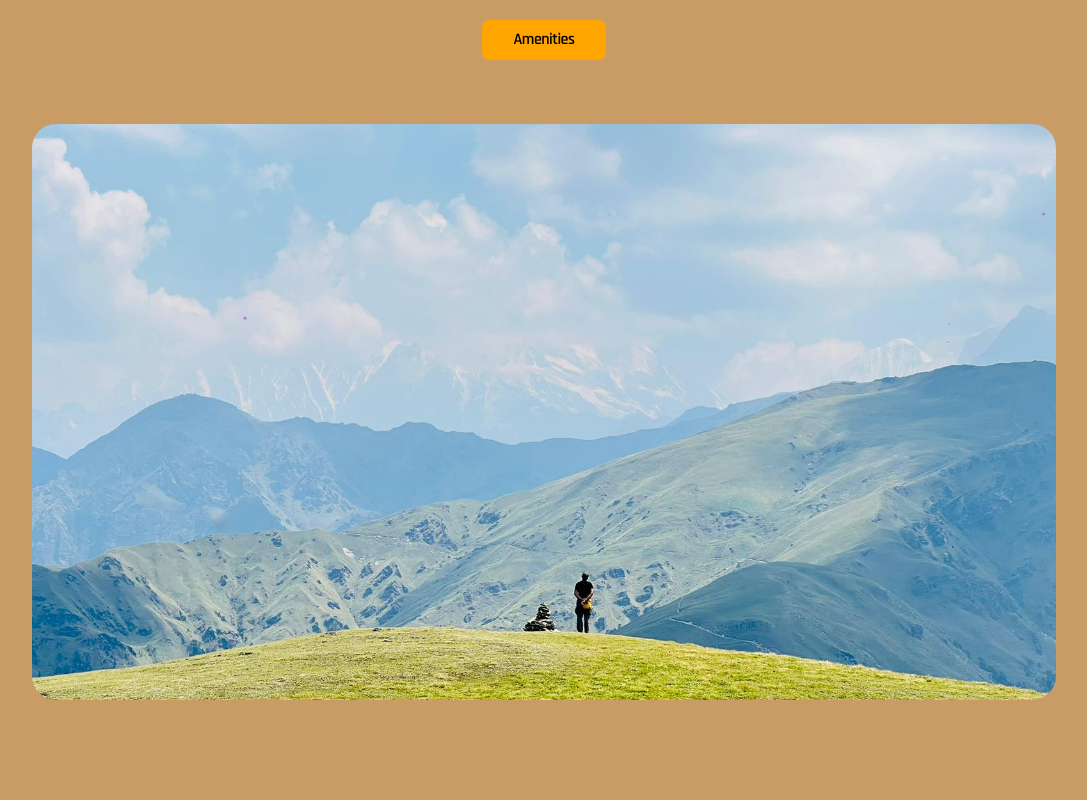
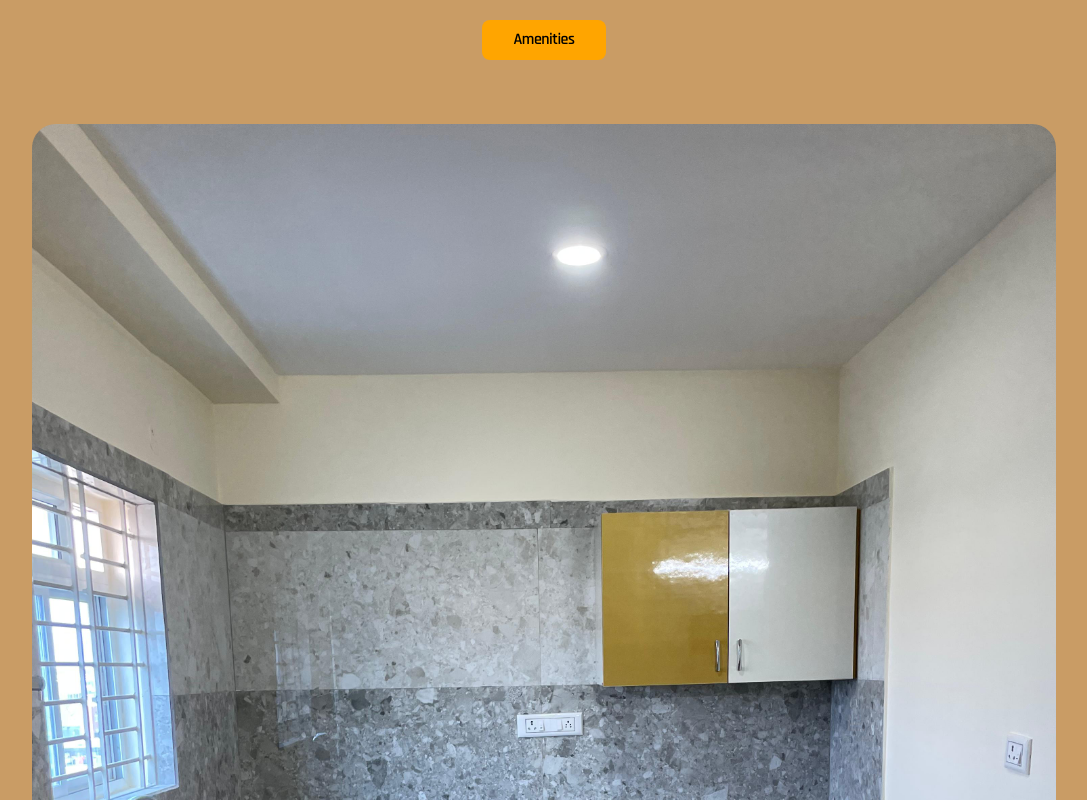
Before and after one commit to ishaan-chadha1/mk-residencies, a Next.js app: page / in a window 1280 px wide. Shown: the part 660-1460 px from the top of the page, without its empty margins (96-1183 px from the left). Built offline with nearby package versions, Linux system fonts and the light colour scheme; a web font is replaced by a local one.

Commit message:
Addition of Images

```diff
--- a/components/Banner/HomeBanner.js
+++ b/components/Banner/HomeBanner.js
@@ -46,7 +46,7 @@ export const HomeBanner = () => {
                 <MotionBTTContainer transition={{ delay: 0.8, duration: 0.5 }}>
                     <div className="page-banner--image">
                         <Image
-                            src="/background_image3.jpg"
+                            src="/IMG-20250115-WA0003.jpg"
                             width={1024}
                             height={680}
                             alt="Page Banner"
--- a/pages/index.js
+++ b/pages/index.js
@@ -30,9 +30,9 @@ import { Rajdhani } from "@next/font/google";
 const propertyData = [
     {
         images: [
-            "/background_image2.jpg",
-            "/background_image3.jpg",
-            "/background_image4.jpg"
+            "/IMG-20250115-WA0005.jpg",
+            "/IMG-20250115-WA0003.jpg",
+            "/IMG-20250115-WA0004.jpg"
         ],
         title: "Tea Harbour",
         description:
```
